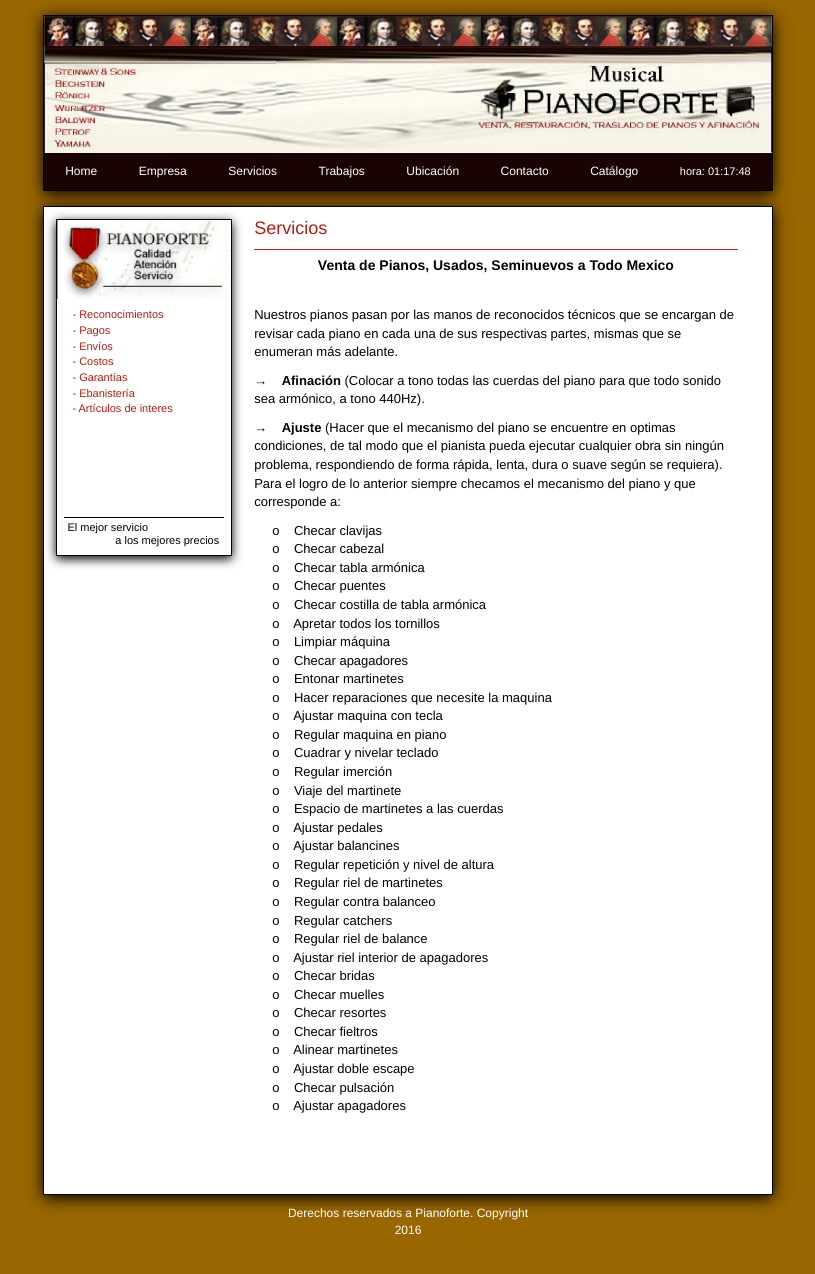
After one commit to mjsolutions/pianosendf, a PHP site: page /servicios.php in a window 1280 px wide. The commit adds this page. Shown: the whole page, without its empty margins (232-1047 px from the left). Run offline with PHP 8.4, Linux system fonts and the light colour scheme.

Commit message:
Termiando servicios.php

```diff
--- a/footer.php
+++ b/footer.php
@@ -1,5 +1,5 @@
 <div class="row footer">
-			<p class="text-center">Derechos reservados a Pianoforte. Copyright <br> 2006-2007</p>
+			<p class="text-center">Derechos reservados a Pianoforte. Copyright <br> <?php echo date("Y"); ?></p>
 		</div>
 	</div>
 <script>
--- a/header.php
+++ b/header.php
@@ -16,7 +16,7 @@
 			<div id="menu">
 				<a href="index.php">Home</a>
 				<a href="empresa.php">Empresa</a>
-				<a href="#">Servicios</a>
+				<a href="servicios.php">Servicios</a>
 				<a href="#">Trabajos</a>
 				<a href="#">Ubicación</a>
 				<a href="#">Contacto</a>
--- /dev/null
+++ b/servicios.php
@@ -0,0 +1,69 @@
+<!DOCTYPE html>
+<html lang="es">
+<head>
+	<meta charset="UTF-8">
+	<meta name="viewport" content="width=device-width, initial-scale=1, user-scalable=no">
+	<meta http-equiv="X-UA-Compatible" content="IE=edge">
+	<title>Servicios | MusicalPianoforte</title>
+	<?php include "header.php"; ?>
+
+		<div class="row contenido">
+			<!-- Aside -->
+			<?php include "aside.php" ?>
+			<!-- Fin del aside -->
+
+			<!-- Contenido principal -->
+			<div class="col-md-9 padding-lr22">
+				<h4 class="red underline nomargin padding-bottom10">Servicios</h4>
+				<h5 class="text-center nomargin padding-tb8"><b>Venta de Pianos, Usados, Seminuevos a Todo Mexico</b></h5>
+
+				<div class="col-md-12 nopadding margin-bottom50 margin-top25 font13">
+
+					<p class="nomargin">Nuestros pianos pasan por las manos de reconocidos técnicos que se encargan de revisar cada piano en cada una de sus respectivas partes, mismas que se enumeran más adelante. </p>
+					<p class="nomargin margin-top10">→ &nbsp;&nbsp; <b>Afinación</b> (Colocar a tono todas las cuerdas del piano para que todo sonido sea armónico, a tono 440Hz).</p>
+					<p class="nomargin margin-top10">→ &nbsp;&nbsp; <b>Ajuste</b> (Hacer que el mecanismo del piano se encuentre en optimas condiciones, de tal modo que el pianista pueda ejecutar cualquier obra sin ningún problema, respondiendo de forma rápida, lenta, dura o suave según se requiera).</p>
+					<p class="nomargin">Para el logro de lo anterior siempre checamos el mecanismo del piano y que corresponde a:</p>
+					<ul class="lista margin-left10 margin-top10 margin-bottom10">
+						<li>o &nbsp;&nbsp; Checar clavijas</li>
+						<li>o &nbsp;&nbsp; Checar cabezal</li>
+						<li>o &nbsp;&nbsp; Checar tabla armónica</li>
+						<li>o &nbsp;&nbsp; Checar puentes</li>
+						<li>o &nbsp;&nbsp; Checar costilla de tabla armónica</li>
+						<li>o &nbsp;&nbsp; Apretar todos los tornillos</li>
+						<li>o &nbsp;&nbsp; Limpiar máquina</li>
+						<li>o &nbsp;&nbsp; Checar apagadores</li>
+						<li>o &nbsp;&nbsp; Entonar martinetes</li>
+						<li>o &nbsp;&nbsp; Hacer reparaciones que necesite la maquina</li>
+						<li>o &nbsp;&nbsp; Ajustar maquina con tecla</li>
+						<li>o &nbsp;&nbsp; Regular maquina en piano</li>
+						<li>o &nbsp;&nbsp; Cuadrar y nivelar teclado</li>
+						<li>o &nbsp;&nbsp; Regular imerción</li>
+						<li>o &nbsp;&nbsp; Viaje del martinete</li>
+						<li>o &nbsp;&nbsp; Espacio de martinetes a las cuerdas</li>
+						<li>o &nbsp;&nbsp; Ajustar pedales</li>
+						<li>o &nbsp;&nbsp; Ajustar balancines</li>
+						<li>o &nbsp;&nbsp; Regular repetición y nivel de altura</li>
+						<li>o &nbsp;&nbsp; Regular riel de martinetes</li>
+						<li>o &nbsp;&nbsp; Regular contra balanceo</li>
+						<li>o &nbsp;&nbsp; Regular catchers</li>
+						<li>o &nbsp;&nbsp; Regular riel de balance</li>
+						<li>o &nbsp;&nbsp; Ajustar riel interior de apagadores</li>
+						<li>o &nbsp;&nbsp; Checar bridas</li>
+						<li>o &nbsp;&nbsp; Checar muelles</li>
+						<li>o &nbsp;&nbsp; Checar resortes</li>
+						<li>o &nbsp;&nbsp; Checar fieltros</li>
+						<li>o &nbsp;&nbsp; Alinear martinetes</li>
+						<li>o &nbsp;&nbsp; Ajustar doble escape</li>
+						<li>o &nbsp;&nbsp; Checar pulsación</li>
+						<li>o &nbsp;&nbsp; Ajustar apagadores</li>
+
+					</ul>
+
+				</div>
+
+			</div>
+			<!-- Fin del contenido principal -->
+		</div>
+		<?php include "footer.php"; ?>
+</body>
+</html>
```
